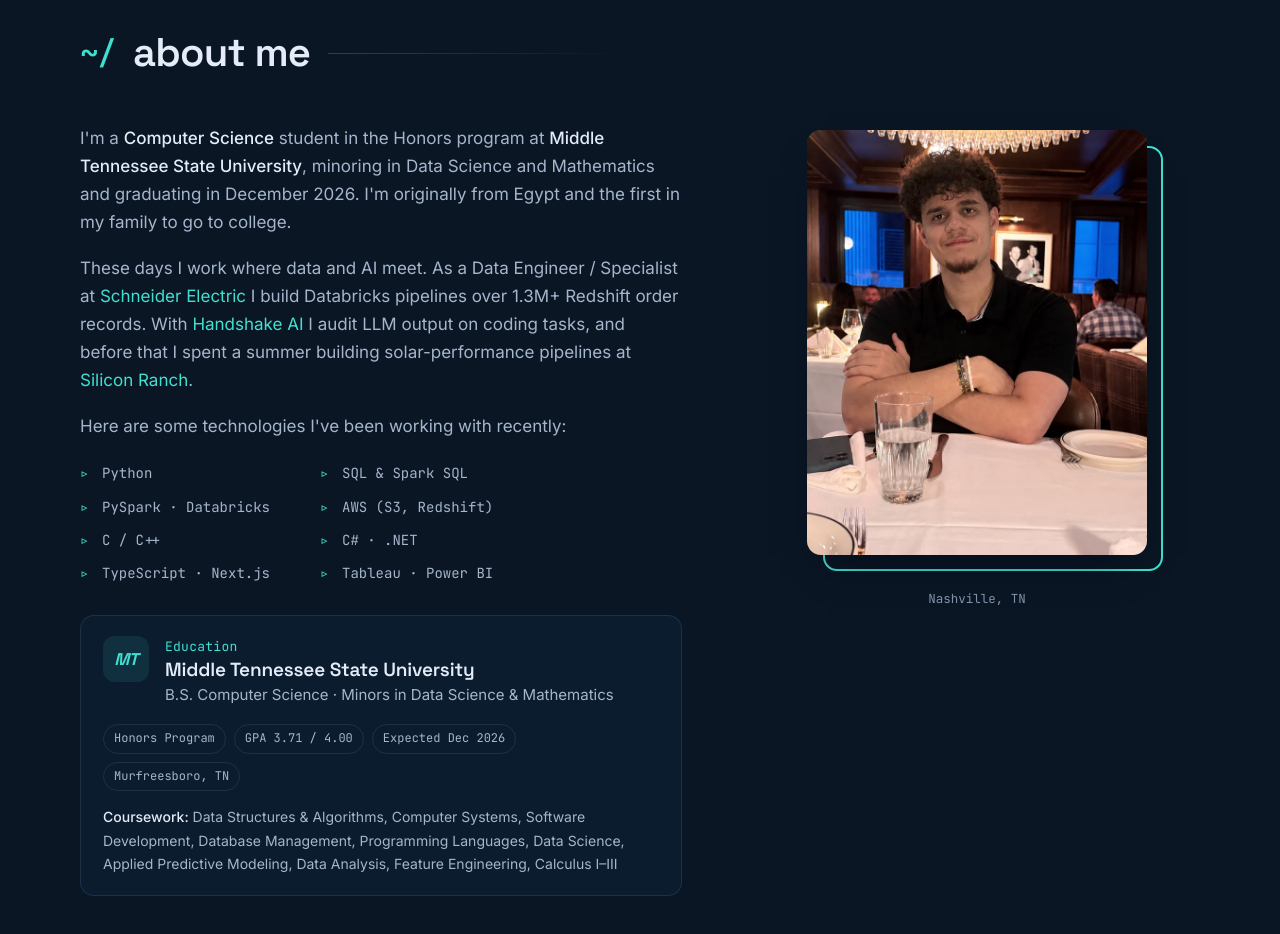
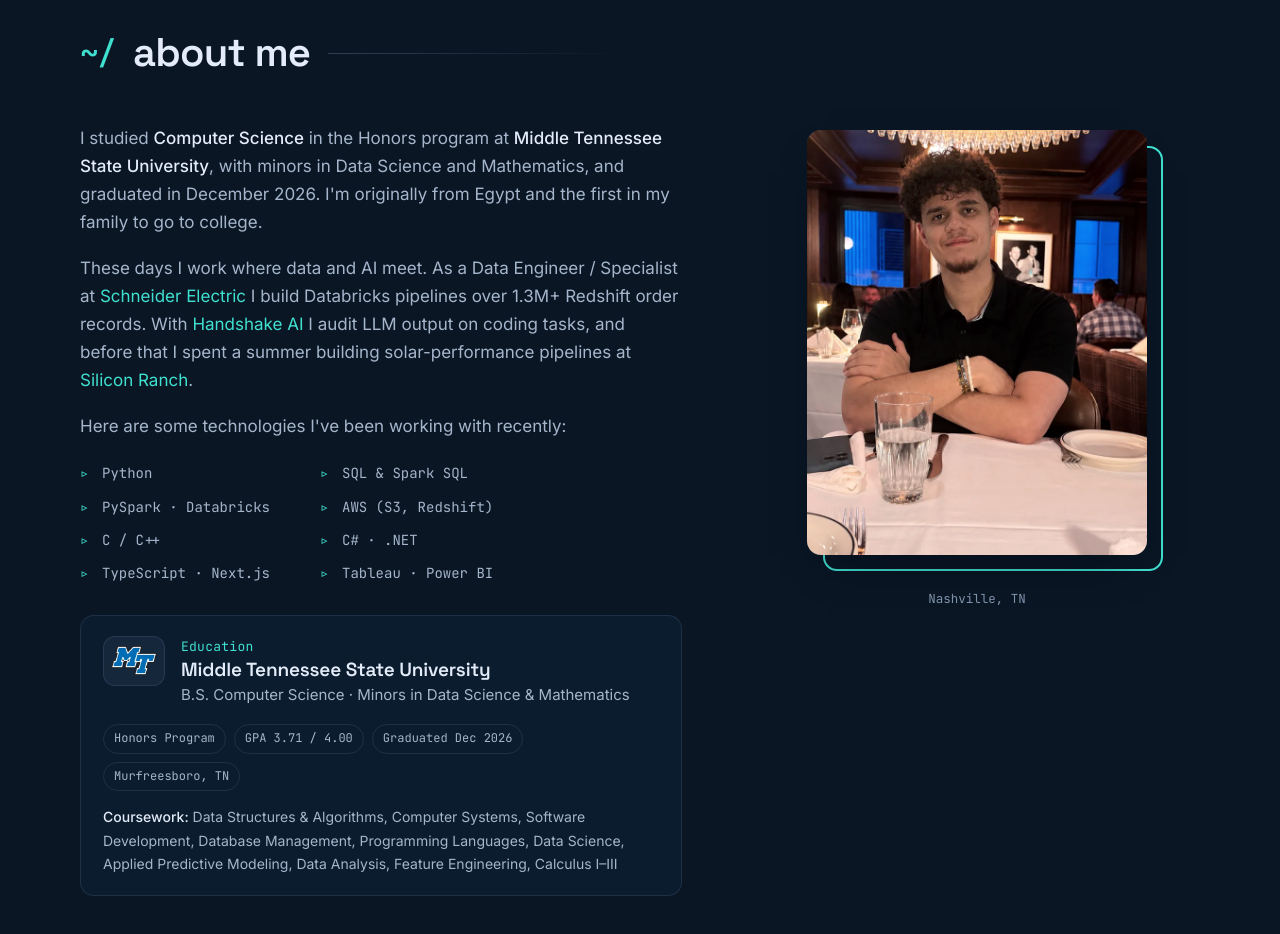
Before and after one commit to stevenGGG23/StevenGobranWebsite.github.io, a website: page index.html in a window 1280 px wide. Shown: the part 900-1834 px from the top of the page. Drawn offline with Linux system fonts and the light colour scheme.

Commit message:
Use MTSU logo on education card and mark graduation as Dec 2026

```diff
--- a/assets/css/styles.css
+++ b/assets/css/styles.css
@@ -1476,17 +1476,14 @@
 .edu__badge {
   display: grid;
   place-items: center;
-  width: 46px; height: 46px;
+  width: 62px; height: 50px;
   flex: none;
+  padding: 7px;
   border-radius: 12px;
-  background: var(--accent-soft);
-  color: var(--accent);
-  font-family: var(--font-display);
-  font-size: 17px;
-  font-weight: 700;
-  font-style: italic;
-  letter-spacing: -0.04em;
-}
+  border: 1px solid var(--line);
+  background: rgba(148, 180, 220, 0.07);
+}
+.edu__badge img { width: 100%; height: auto; }
 .edu__school { margin-top: 2px; font-size: 19px; letter-spacing: -0.01em; }
 .edu__degree { margin-top: 2px !important; font-size: 15px; }
 .edu__meta { display: flex; flex-wrap: wrap; gap: 8px; margin-top: 16px; }
--- a/index.html
+++ b/index.html
@@ -28,7 +28,7 @@
     <link rel="preload" href="assets/fonts/inter-latin.woff2" as="font" type="font/woff2" crossorigin />
     <link rel="preload" href="assets/fonts/space-grotesk-latin.woff2" as="font" type="font/woff2" crossorigin />
     <link rel="preload" href="assets/img/hero-map.png" as="image" />
-    <link rel="stylesheet" href="assets/css/styles.css?v=2026-11-04b" />
+    <link rel="stylesheet" href="assets/css/styles.css?v=2026-11-04c" />
 
     <script type="application/ld+json">
       {
@@ -160,9 +160,9 @@
           <div class="about__grid">
             <div class="about__text reveal">
               <p>
-                I'm a <span class="strong">Computer Science</span> student in the Honors program at
-                <span class="strong">Middle Tennessee State University</span>, minoring in Data Science and Mathematics and
-                graduating in December 2026. I'm originally from Egypt and the first in my family to go to college.
+                I studied <span class="strong">Computer Science</span> in the Honors program at
+                <span class="strong">Middle Tennessee State University</span>, with minors in Data Science and Mathematics, and
+                graduated in December 2026. I'm originally from Egypt and the first in my family to go to college.
               </p>
               <p>
                 These days I work where data and AI meet. As a Data Engineer / Specialist at
@@ -185,7 +185,7 @@
               </ul>
               <div class="edu">
                 <div class="edu__top">
-                  <span class="edu__badge" aria-hidden="true">MT</span>
+                  <span class="edu__badge"><img src="assets/img/mtsu-logo.webp" alt="MTSU logo" width="144" height="91" loading="lazy" decoding="async" /></span>
                   <div>
                     <p class="eyebrow">Education</p>
                     <h3 class="edu__school">Middle Tennessee State University</h3>
@@ -195,7 +195,7 @@
                 <ul class="edu__meta">
                   <li>Honors Program</li>
                   <li>GPA 3.71 / 4.00</li>
-                  <li>Expected Dec 2026</li>
+                  <li>Graduated Dec 2026</li>
                   <li>Murfreesboro, TN</li>
                 </ul>
                 <p class="edu__courses">
```
Also changed, not shown: assets/img/mtsu-logo.webp (added).
